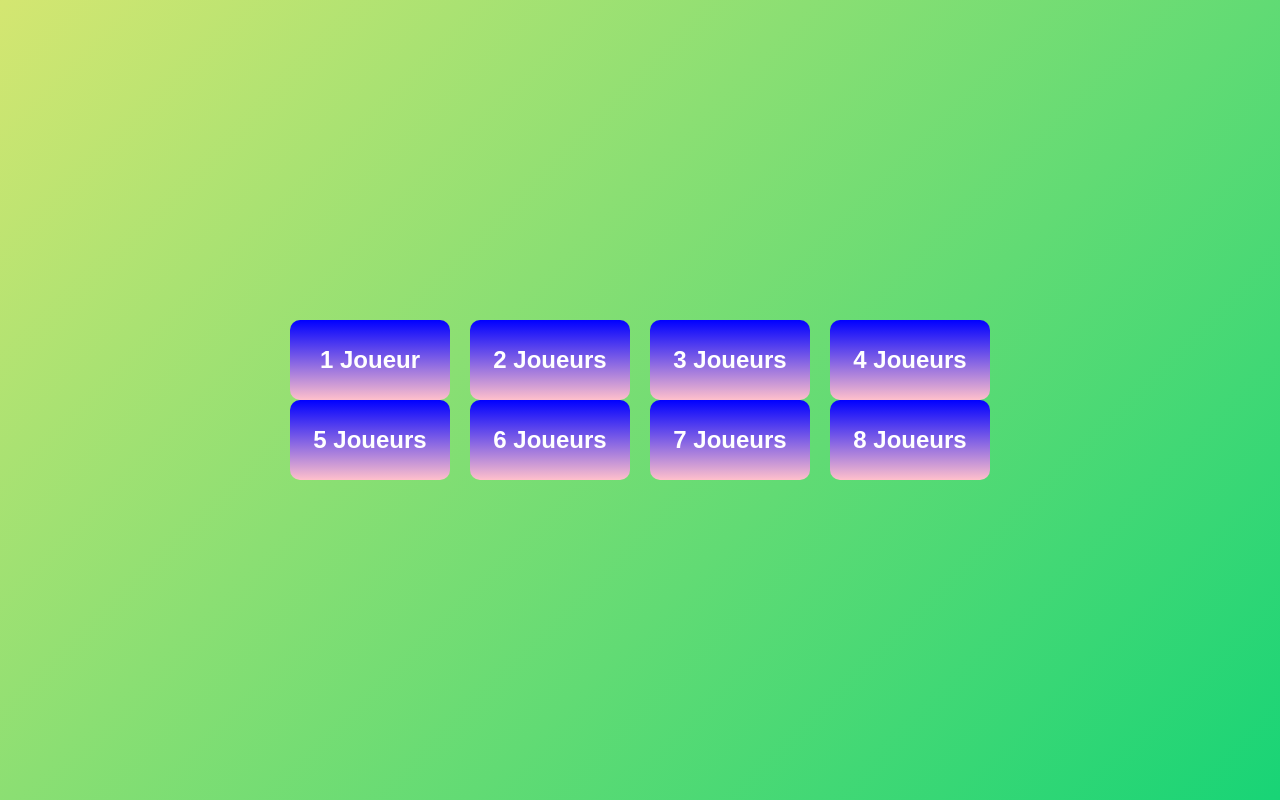
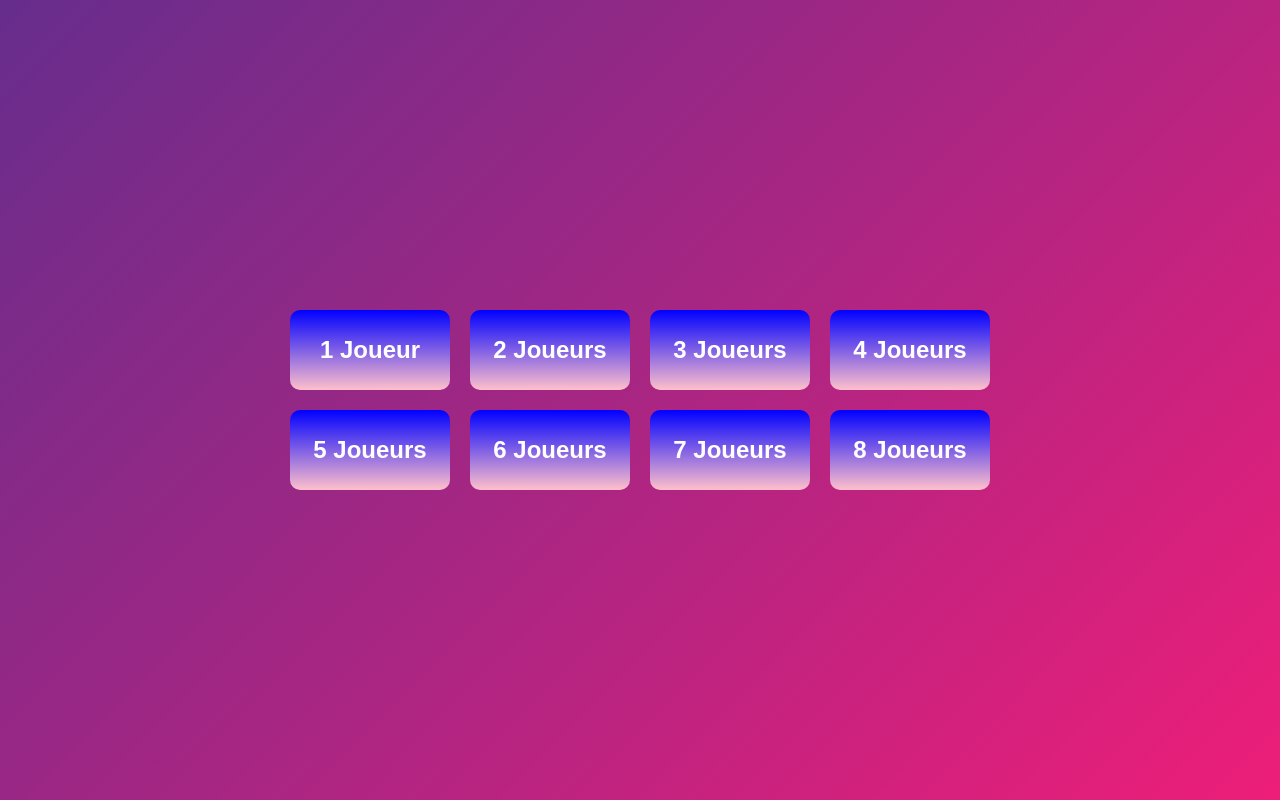
Before and after one commit to AlexandreFrancony/CardFlipWeb, a plain HTML site: page index.html in a window 1280 px wide. Drawn offline with Linux system fonts and the light colour scheme.

Commit message:
fixed some css

```diff
--- a/style.css
+++ b/style.css
@@ -2,7 +2,7 @@ body{
     margin: 0;
     padding: 0;
     font-family: 'Poppins', sans-serif;
-    background: linear-gradient(135deg, #d4e671, #18d476);
+    background: linear-gradient(135deg, #662D8C , #ED1E79);
     background-size: cover;
     background-attachment: fixed;
     display: flex;
@@ -17,9 +17,6 @@ body{
     flex-direction: column;
     justify-content: center;
     align-items: center;
-    height: 100vh;
-    width: 100%;
-    min-width: 1000px;
 
     color: white;
     font-size: 1.5rem;
```
